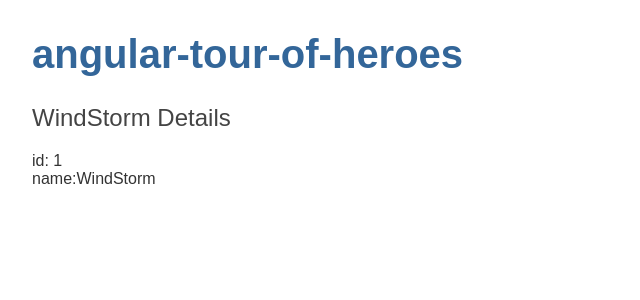
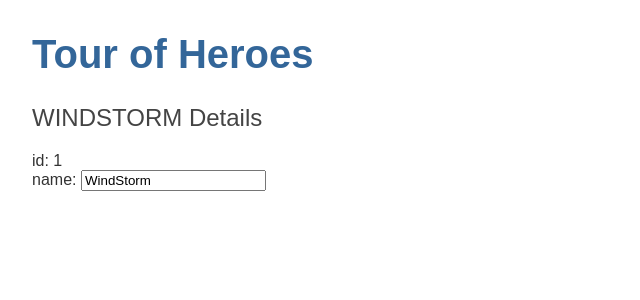
Before and after one commit to live4574/AngularStart, an Angular app in the folder angular-tour-of-heroes/: page / in a window 1280 px wide. Shown: the top 300 px of the page, without its empty margins (0-640 px from the left). Built offline with nearby package versions, Linux system fonts and the light colour scheme.

Commit message:
data two way binding to change heroes name by by input name

```diff
--- a/angular-tour-of-heroes/src/app/app.component.ts
+++ b/angular-tour-of-heroes/src/app/app.component.ts
@@ -1,4 +1,5 @@
 import { Component } from '@angular/core';
+import { FormsModule} from '@angular/forms'; //<--NgModel은 이 패키지가 제공.
 
 @Component({
   selector: 'app-root',
@@ -6,5 +7,5 @@
   styleUrls: ['./app.component.css']
 })
 export class AppComponent {
-  title = 'angular-tour-of-heroes';
+  title = 'Tour of Heroes';
 }
--- a/angular-tour-of-heroes/src/app/app.module.ts
+++ b/angular-tour-of-heroes/src/app/app.module.ts
@@ -3,6 +3,8 @@
 
 import { AppComponent } from './app.component';
 import { HeroesComponent } from './heroes/heroes.component';
+
+import { FormsModule} from '@angular/forms'; //<--NgModel은 이 패키지가 제공.
 
 @NgModule({
   declarations: [
@@ -10,7 +12,8 @@
     HeroesComponent
   ],
   imports: [
-    BrowserModule
+    BrowserModule,
+    FormsModule
   ],
   providers: [],
   bootstrap: [AppComponent]
--- a/angular-tour-of-heroes/src/app/heroes/heroes.component.html
+++ b/angular-tour-of-heroes/src/app/heroes/heroes.component.html
@@ -1,3 +1,7 @@
-<h2>{{hero.name}} Details</h2>
+<h2>{{hero.name| uppercase}} Details</h2>
 <div><span>id: </span>{{hero.id}}</div>
-<div><span>name:</span>{{hero.name}}</div>
+<div>
+    <label>name:
+      <input [(ngModel)]="hero.name" placeholder="name"/>
+    </label>
+  </div>
```
